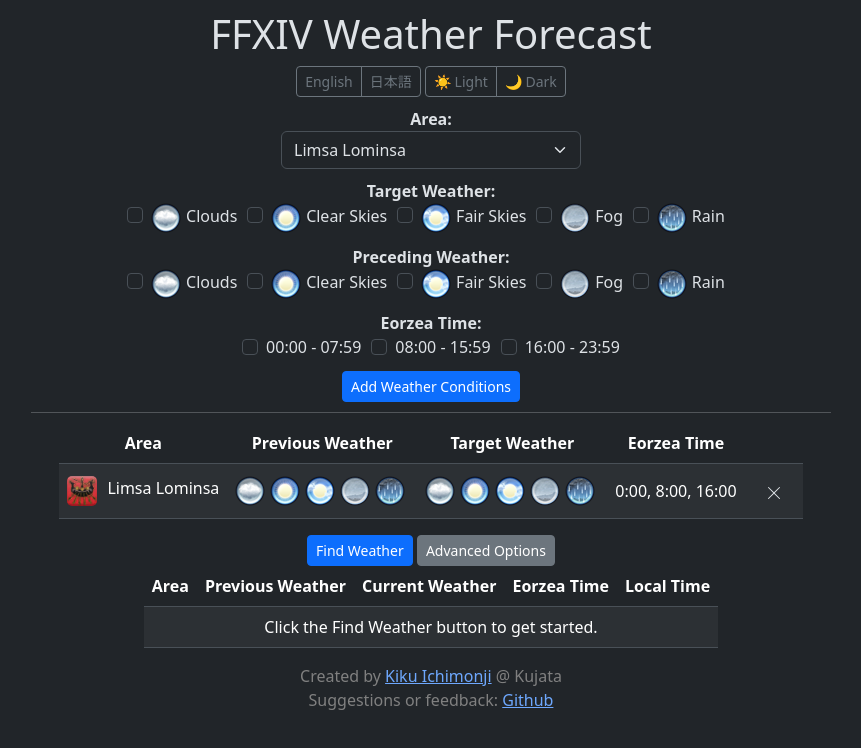
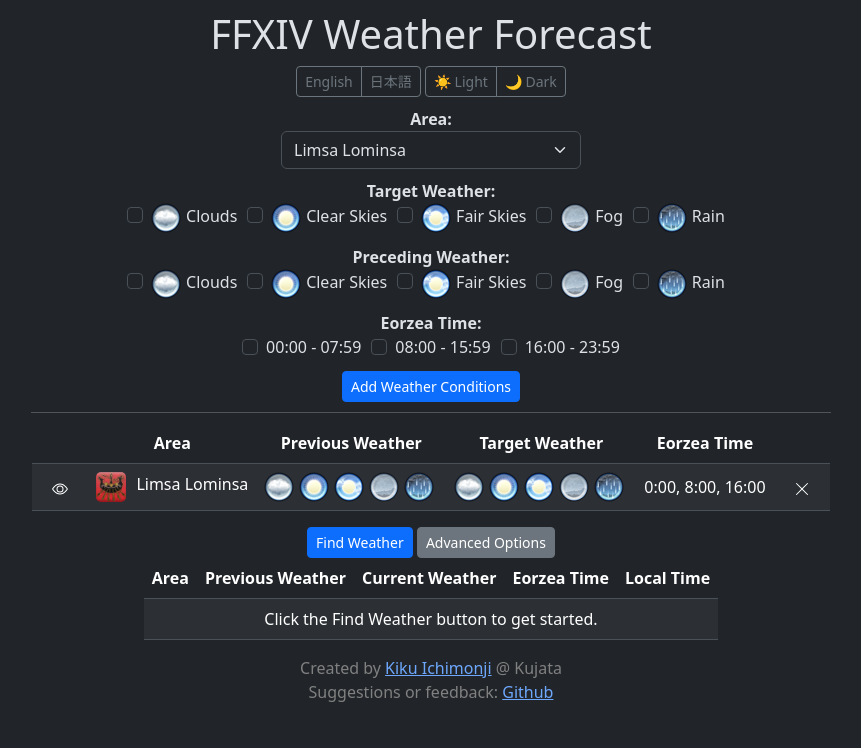
Before and after one commit to Kikuflare/FFXIV-Weather-Forecast, a plain HTML site: page index.html in a window 1280 px wide. Both pictures are taken after a click on the button "Add Weather Conditions". Shown: the whole page, without its empty margins (209-1070 px from the left). Drawn offline with nearby package versions, Linux system fonts and the light colour scheme.

Commit message:
Add Show/Hide option to temporarily disable condition without deleting it

```diff
--- a/index.html
+++ b/index.html
@@ -117,6 +117,7 @@
     <table class="center-table table table-striped table-hover w-auto">
       <thead>
         <tr>
+          <th class="center-text" scope="col"><label id="showConditionsHeader"></label></th>
           <th class="center-text" scope="col"><label id="areaConditionsHeader"></label></th>
           <th class="center-text" scope="col"><label id="previousWeatherConditionsHeader"></label></th>
           <th class="center-text" scope="col"><label id="targetWeatherConditionsHeader"></label></th>
--- a/scripts/main.js
+++ b/scripts/main.js
@@ -7,6 +7,34 @@
 // Selected language from the localStorage
 let selectedLang = localStorage.getItem('selectedLang') ? localStorage.getItem('selectedLang') : 'en';
 let searchResults = [];
+
+// Retrieves conditions from localStorage and performs data validation
+const getSavedConditions = () => {
+  let savedConditions;
+
+  // Conditions must be an array
+  try {
+    savedConditions = JSON.parse(localStorage.getItem('savedConditions'));
+  }
+  catch (error) {
+    savedConditions = [];
+  }
+
+  if (!savedConditions.constructor === Array) {
+    savedConditions = [];
+  }
+
+  // Validation for missing fields generated by older versions of the app
+  for (const condition of savedConditions) {
+    if (condition.show === undefined) {
+      condition.show = true;
+    }
+  }
+
+  localStorage.setItem('savedConditions', JSON.stringify(savedConditions));
+
+  return savedConditions;
+}
 
 /**
  * Creates various HTML elements and adds them to the page
@@ -24,12 +52,8 @@ const render = lang => {
   renderWeatherCheckboxes('precedingWeatherOptions', lang, document.getElementById('areaSelect').value);
 
   // Restore saved settings from localStorage
-  let savedConditions = JSON.parse(localStorage.getItem('savedConditions'));
+  const savedConditions = getSavedConditions();
 
-  if (!savedConditions) {
-    savedConditions = [];
-    localStorage.setItem('savedConditions', JSON.stringify(savedConditions));
-  }
   renderConditions(savedConditions);
 
   const maximumNumberInput = document.getElementById('maximumNumber');
@@ -346,14 +370,11 @@ const findWeather = () => {
   const results = [];
 
   // Retrieve desired weather conditions
-  let savedConditions = JSON.parse(localStorage.getItem('savedConditions'));
-
-  if (!savedConditions) {
-    return results;
-  }
+  const savedConditions = getSavedConditions();
+  const filteredConditions = savedConditions.filter(condition => condition.show);
 
   // Generate the weather map for each specified area
-  const weatherMap = generateWeatherMap(savedConditions);
+  const weatherMap = generateWeatherMap(filteredConditions);
 
   // Perform the search
   const maximumNumber = document.getElementById('maximumNumber').value;
@@ -362,7 +383,7 @@ const findWeather = () => {
 
   for (let i = 0; i < maximumCycles; i++) {
     const timestamp = startDate + i * EORZEA_8_HOUR;
-    const windows = iterateConditions(savedConditions, timestamp, weatherMap);
+    const windows = iterateConditions(filteredConditions, timestamp, weatherMap);
 
     for (const window of windows) {
       results.push(window);
@@ -472,6 +493,7 @@ const addWeatherConditions = () => {
   }
 
   const conditions = {
+    show: true,
     area: document.getElementById('areaSelect').value,
     targetWeather: getWeatherList(document.getElementsByClassName('targetWeatherOptions'), 'targetWeatherOptions'),
     precedingWeather: getWeatherList(document.getElementsByClassName('precedingWeatherOptions'), 'precedingWeatherOptions'),
@@ -506,6 +528,25 @@ const renderConditions = conditions => {
   if (conditions.length > 0) {
     for (const [index, entry] of conditions.entries()) {
       const tableRow = document.createElement('tr');
+
+      // Show/Hide Button
+      const showCell = document.createElement('td');
+      const showContainer = document.createElement('div');
+      showContainer.classList.add('container');
+
+      if (entry.show) {
+        showContainer.appendChild(renderEyeIcon());
+      }
+      else {
+        showContainer.appendChild(renderEyeSlashIcon());
+      }
+
+      showContainer.onclick = () => {
+        conditions[index].show = !conditions[index].show
+        localStorage.setItem('savedConditions', JSON.stringify(conditions));
+        renderConditions(conditions); // re-render component
+      };
+      showCell.appendChild(showContainer);
 
       // Area
       const areaCell = document.createElement('td');
@@ -553,18 +594,18 @@ const renderConditions = conditions => {
 
       // Delete Button
       const deleteCell = document.createElement('td');
-      const deleteButton = document.createElement('button');
-      deleteCell.classList.add('center-text');
-      deleteButton.classList.add('btn', 'btn-error');
-      deleteButton.appendChild(renderDeleteIcon());
-      deleteButton.onclick = () => {
+      const deleteContainer = document.createElement('div');
+      deleteContainer.classList.add('container');
+      deleteContainer.appendChild(renderDeleteIcon());
+      deleteContainer.onclick = () => {
         conditions.splice(index, 1);
         localStorage.setItem('savedConditions', JSON.stringify(conditions));
         renderConditions(conditions); // re-render component
       };
-      deleteCell.appendChild(deleteButton);
+      deleteCell.appendChild(deleteContainer);
 
       // Add the elements to the table
+      tableRow.appendChild(showCell);
       tableRow.appendChild(areaCell);
       tableRow.appendChild(precedingWeatherCell);
       tableRow.appendChild(targetWeatherCell);
@@ -579,7 +620,7 @@ const renderConditions = conditions => {
     const tableRow = document.createElement('tr');
     const noConditionsMessage = document.createElement('td');
     const noConditionsMessageLabel = document.createElement('label');
-    noConditionsMessage.colSpan = 5;
+    noConditionsMessage.colSpan = 6;
     noConditionsMessage.classList.add('center-text');
     noConditionsMessageLabel.innerHTML = langMap[selectedLang].web.noConditionsMessage;
     noConditionsMessage.appendChild(noConditionsMessageLabel);
@@ -590,24 +631,87 @@ const renderConditions = conditions => {
 };
 
 /**
+ * Renders an SVG icon
+ * @param {*} data An object with the following structure:
+ * {
+      width: string,
+      height: string,
+      fill: string,
+      viewBox: string,
+      classList: array of string
+      paths: array of string
+    }
+ */
+const renderSvgIcon = data => {
+  const iconSvg = document.createElementNS('http://www.w3.org/2000/svg', 'svg');
+
+  iconSvg.setAttribute('width', data.width);
+  iconSvg.setAttribute('height', data.height);
+  iconSvg.setAttribute('fill', data.fill);
+  iconSvg.setAttribute('viewBox', data.viewBox);
+
+  for (const className of data.classList) {
+    iconSvg.classList.add(className);
+  }
+
+  for (const path of data.paths) {
+    const iconPath = document.createElementNS('http://www.w3.org/2000/svg', 'path');
+    iconPath.setAttribute('d', path);
+
+    iconSvg.appendChild(iconPath);
+  }
+
+  return iconSvg;
+};
+
+/**
  * Renders the SVG icon for the delete button
  */
 const renderDeleteIcon = () => {
-  const iconSvg = document.createElementNS('http://www.w3.org/2000/svg', 'svg');
-  const iconPath = document.createElementNS('http://www.w3.org/2000/svg', 'path');
+  return renderSvgIcon({
+    width: '16',
+    height: '16',
+    fill: 'currentColor',
+    viewBox: '0 0 16 16',
+    classList: ['bi', 'bi-x-lg'],
+    paths: ['M2.146 2.854a.5.5 0 1 1 .708-.708L8 7.293l5.146-5.147a.5.5 0 0 1 .708.708L8.707 8l5.147 5.146a.5.5 0 0 1-.708.708L8 8.707l-5.146 5.147a.5.5 0 0 1-.708-.708L7.293 8 2.146 2.854Z']
+  });
+};
 
-  iconSvg.setAttribute('width', '16');
-  iconSvg.setAttribute('height', '16');
-  iconSvg.setAttribute('fill', 'currentColor');
-  iconSvg.setAttribute('viewBox', '0 0 16 16');
-  iconSvg.classList.add('bi', 'bi-x-lg');
+/**
+ * Renders the SVG icon for an eye to depict visibility
+ */
+const renderEyeIcon = () => {
+  return renderSvgIcon({
+    width: '16',
+    height: '16',
+    fill: 'currentColor',
+    viewBox: '0 0 16 16',
+    classList: ['bi', 'bi-eye'],
+    paths: [
+      'M16 8s-3-5.5-8-5.5S0 8 0 8s3 5.5 8 5.5S16 8 16 8zM1.173 8a13.133 13.133 0 0 1 1.66-2.043C4.12 4.668 5.88 3.5 8 3.5c2.12 0 3.879 1.168 5.168 2.457A13.133 13.133 0 0 1 14.828 8c-.058.087-.122.183-.195.288-.335.48-.83 1.12-1.465 1.755C11.879 11.332 10.119 12.5 8 12.5c-2.12 0-3.879-1.168-5.168-2.457A13.134 13.134 0 0 1 1.172 8z',
+      'M8 5.5a2.5 2.5 0 1 0 0 5 2.5 2.5 0 0 0 0-5zM4.5 8a3.5 3.5 0 1 1 7 0 3.5 3.5 0 0 1-7 0z'
+    ]
+  });
+};
 
-  iconPath.setAttribute('d', 'M2.146 2.854a.5.5 0 1 1 .708-.708L8 7.293l5.146-5.147a.5.5 0 0 1 .708.708L8.707 8l5.147 5.146a.5.5 0 0 1-.708.708L8 8.707l-5.146 5.147a.5.5 0 0 1-.708-.708L7.293 8 2.146 2.854Z');
-
-  iconSvg.appendChild(iconPath);
-
-  return iconSvg;
-}
+/**
+ * Renders the SVG icon for a slashed eye to depict non-visibility
+ */
+const renderEyeSlashIcon = () => {
+  return renderSvgIcon({
+    width: '16',
+    height: '16',
+    fill: 'currentColor',
+    viewBox: '0 0 16 16',
+    classList: ['bi', 'bi-eye-slash'],
+    paths: [
+      'M13.359 11.238C15.06 9.72 16 8 16 8s-3-5.5-8-5.5a7.028 7.028 0 0 0-2.79.588l.77.771A5.944 5.944 0 0 1 8 3.5c2.12 0 3.879 1.168 5.168 2.457A13.134 13.134 0 0 1 14.828 8c-.058.087-.122.183-.195.288-.335.48-.83 1.12-1.465 1.755-.165.165-.337.328-.517.486l.708.709z',
+      'M11.297 9.176a3.5 3.5 0 0 0-4.474-4.474l.823.823a2.5 2.5 0 0 1 2.829 2.829l.822.822zm-2.943 1.299.822.822a3.5 3.5 0 0 1-4.474-4.474l.823.823a2.5 2.5 0 0 0 2.829 2.829z',
+      'M3.35 5.47c-.18.16-.353.322-.518.487A13.134 13.134 0 0 0 1.172 8l.195.288c.335.48.83 1.12 1.465 1.755C4.121 11.332 5.881 12.5 8 12.5c.716 0 1.39-.133 2.02-.36l.77.772A7.029 7.029 0 0 1 8 13.5C3 13.5 0 8 0 8s.939-1.721 2.641-3.238l.708.709zm10.296 8.884-12-12 .708-.708 12 12-.708.708z'
+    ]
+  });
+};
 
 /**
  * Returns the unix timestamp of the current time, or on a specified date at
```
